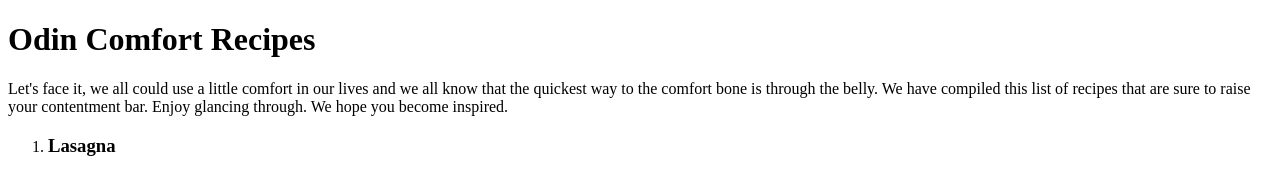
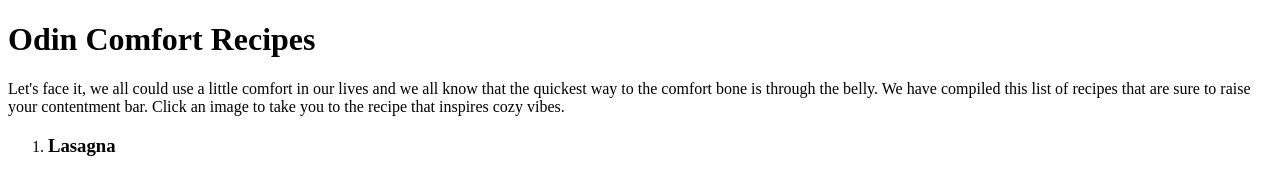
Before and after one commit to MieSyzygy/odin-recipes, a plain HTML site: page index.html in a window 1280 px wide. Shown: the top 170 px of the page. Drawn offline with Linux system fonts and the light colour scheme.

Commit message:
text to let users know to click images.

```diff
--- a/index.html
+++ b/index.html
@@ -7,7 +7,7 @@
 </head>
 <body>
     <h1> Odin Comfort Recipes</h1>
-        <p>Let's face it, we all could use a little comfort in our lives and we all know that the quickest way to the comfort bone is through the belly. We have compiled this list of recipes that are sure to raise your contentment bar. Enjoy glancing through. We hope you become inspired.</p>
+        <p>Let's face it, we all could use a little comfort in our lives and we all know that the quickest way to the comfort bone is through the belly. We have compiled this list of recipes that are sure to raise your contentment bar. Click an image to take you to the recipe that inspires cozy vibes.</p>
 
         <ol>
 
```
